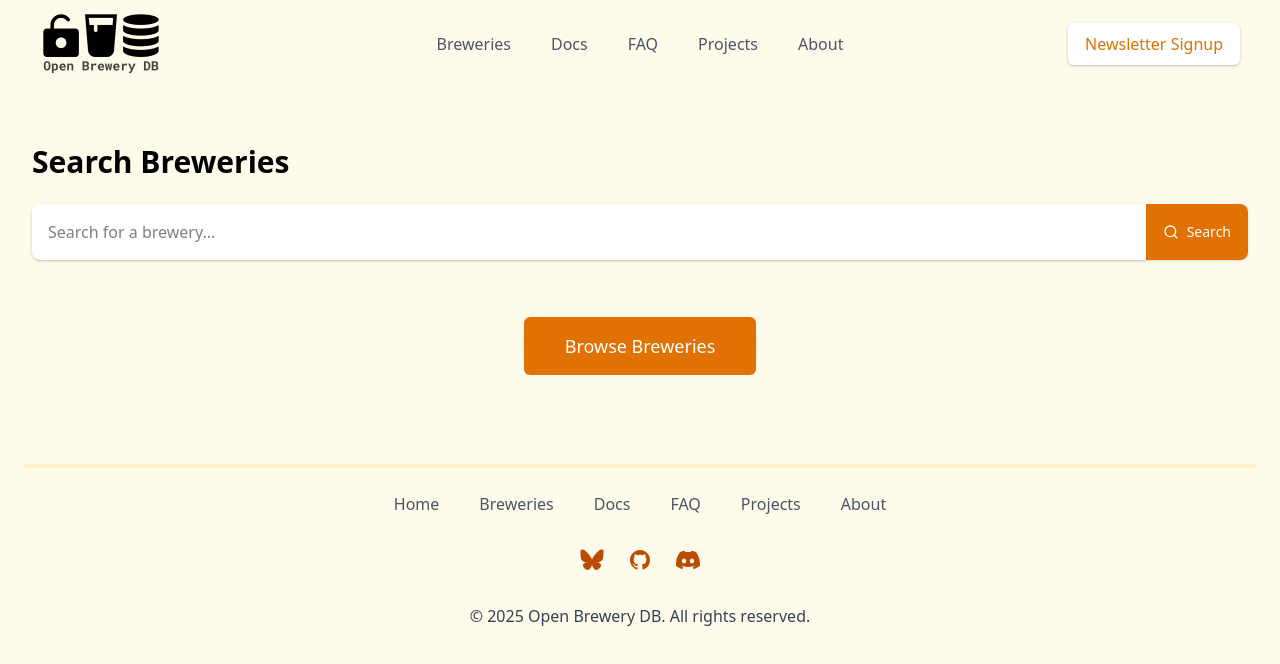
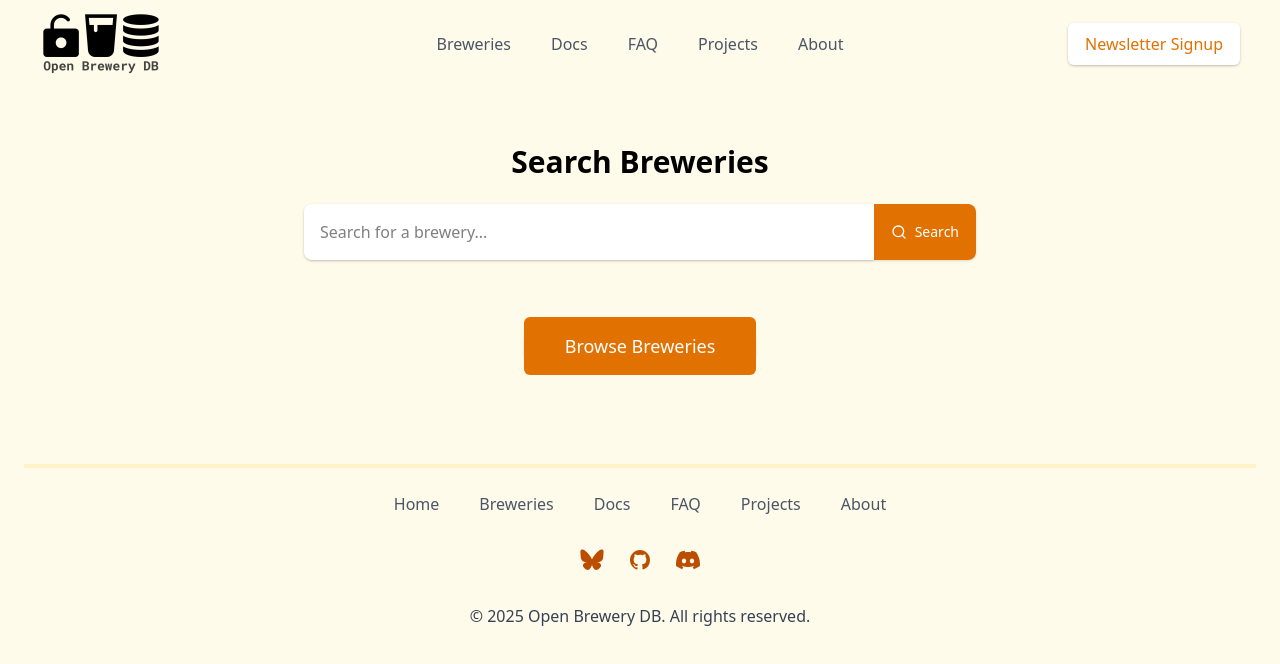
Before and after one commit to openbrewerydb/openbrewerydb-sveltekit, a SvelteKit app: page /breweries in a window 1280 px wide. Shown: the top 664 px of the page. Built offline with nearby package versions, Linux system fonts and the light colour scheme.

Commit message:
style: improve search results layout and pagination positioning

```diff
--- a/src/lib/components/SearchPagination.svelte
+++ b/src/lib/components/SearchPagination.svelte
@@ -27,7 +27,7 @@
 </script>
 
 {#if totalPages > 1}
-  <div class="flex justify-center mt-8 space-x-2">
+  <div class="flex justify-center items-center space-x-2">
     <button
       class="px-4 py-2 border border-gray-300 rounded-md shadow-sm text-sm font-medium text-gray-700 bg-white hover:bg-gray-50 disabled:opacity-50 disabled:cursor-not-allowed"
       disabled={!hasPrevious}
--- a/src/routes/breweries/+page.svelte
+++ b/src/routes/breweries/+page.svelte
@@ -57,10 +57,12 @@
   />
 </svelte:head>
 
-<div class="container mx-auto px-4 py-8">
-  <h1 class="text-3xl font-bold mb-6">Search Breweries</h1>
+<div class="px-4 py-8">
+  <h1 class="text-3xl text-center font-bold mb-6">Search Breweries</h1>
 
+  <div class="max-w-2xl mx-auto">
     <BrewerySearchForm onSearch={handleSearch} initialQuery={getSearchQuery()} />
+  </div>
 
   {#if getLoading()}
     <div class="flex justify-center items-center py-12">
@@ -75,8 +77,9 @@
       <p>Error: {getError()}</p>
     </div>
   {:else if getBreweries().length > 0}
+    <div class="flex justify-between items-center flex-col md:flex-row">
       {#if getSearchQuery()}
-      <div class="mb-6">
+        <div class="mb-6 md:mb-0">
           <p class="text-gray-600">
             {(getCurrentPage() - 1) * getItemsPerPage() + 1}
             - {Math.min(
@@ -95,6 +98,7 @@
         hasNext={getHasNextPage()}
         onPageChange={handlePageChange}
       />
+    </div>
 
     <!-- Mobile view: Card layout -->
     <div class="grid grid-cols-1 gap-6 mt-6 md:hidden">
@@ -118,6 +122,7 @@
       </div>
     </div>
 
+    <div class="mt-6">
       <SearchPagination
         currentPage={getCurrentPage()}
         totalPages={getTotalPages()}
@@ -125,6 +130,7 @@
         hasNext={getHasNextPage()}
         onPageChange={handlePageChange}
       />
+    </div>
   {:else if getSearchQuery()}
     <div class="text-center py-12">
       <p class="text-gray-500">
```
Lines whose indentation alone changed are shown as unchanged.
